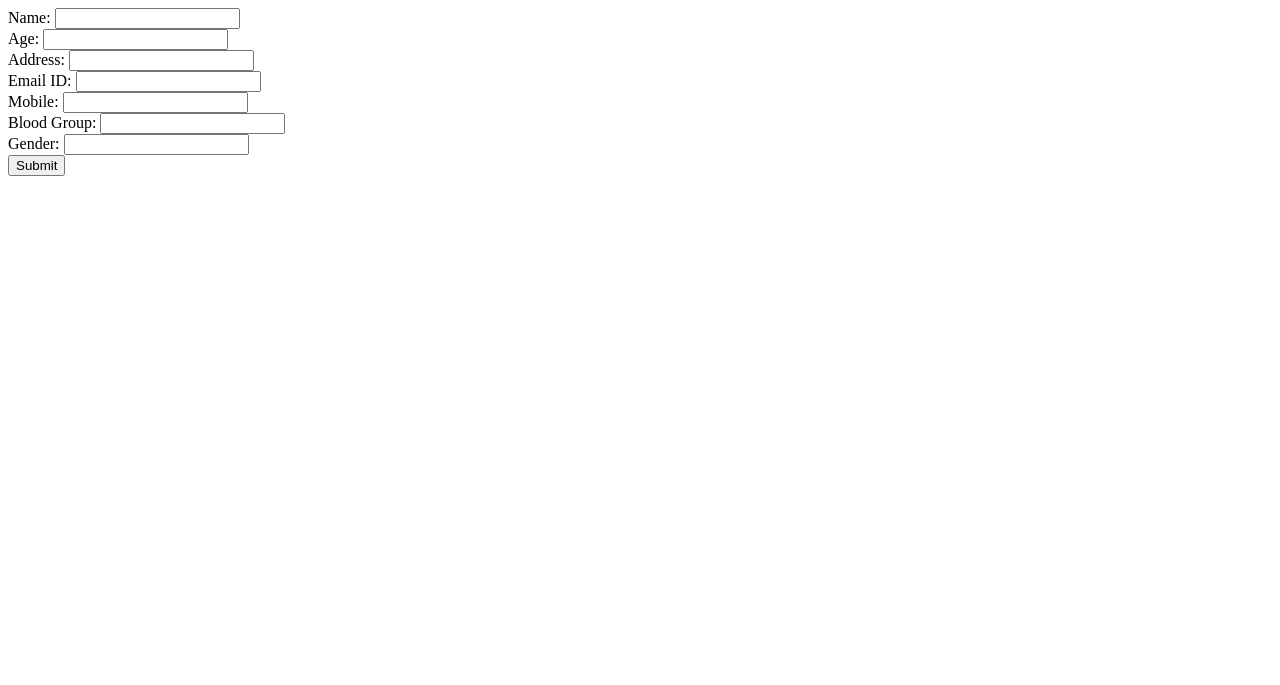
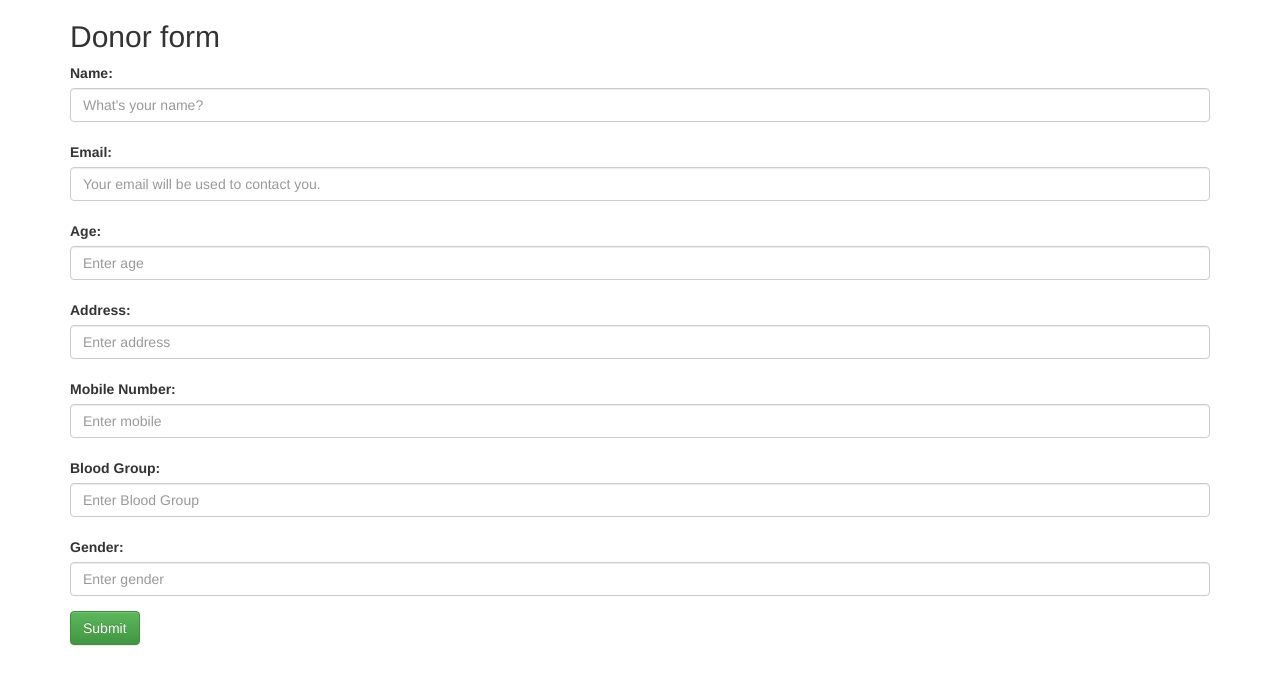
Before and after one commit to Warewolf96/bloodbank, a Flask app: page /form in a window 1280 px wide. Shown: the top 685 px of the page. Run offline with Flask 2, Linux system fonts and the light colour scheme; some libraries are stand-ins or nearby versions.

Commit message:
Updated form with bootstrap

```diff
--- a/templates/form.html
+++ b/templates/form.html
@@ -1,52 +1,71 @@
 <!DOCTYPE html PUBLIC "-//W3C//DTD XHTML 1.0 Strict//EN" "http://www.w3.org/TR/xhtml1/DTD/xhtml1-strict.dtd">
 <html>
     <head>
-        <title>Donor Form</title>
+        <title>Reusable Form Demo</title>
+       <link rel="stylesheet" media="screen" href ="static/bootstrap.min.css">
+       <link rel="stylesheet" href="static/bootstrap-theme.min.css">
+       <meta name="viewport" content = "width=device-width, initial-scale=1.0">
+
     </head>
     <body>
+
+
+<div class="container">
+
+
+  <h2>Donor form</h2>
+  <form  action="" method="post" role="form">
+    {{ form.csrf }}
+    <div class="form-group">
+      <label for="name">Name:</label>
+      <input type="text" class="form-control" id="name" name="name" placeholder="What's your name?">
+      <br>
+      <label for="email">Email:</label>
+      <input type="text" class="form-control" id="email" name="email" placeholder="Your email will be used to contact you.">
+      <br>
+      <label for="age">Age:</label>
+      <input type="text" class="form-control" id="age" name="age" placeholder="Enter age">
+      <br>
+      <label for="address">Address:</label>
+      <input type="text" class="form-control" id="adress" name="address" placeholder="Enter address">
+      <br>
+      <label for="mobile">Mobile Number:</label>
+      <input type="text" class="form-control" id="mobile" name="mobile" placeholder="Enter mobile">
+      <br>
+      <label for="bg">Blood Group:</label>
+      <input type="text" class="form-control" id="bg" name="bg" placeholder="Enter Blood Group">
+      <br>
+      <label for="gen">Gender:</label>
+      <input type="text" class="form-control" id="gen" name="gen" placeholder="Enter gender">
+
+
+    </div>
+    <button type="submit" class="btn btn-success">Submit</button>
+  </form>
+
+  <br>
         {% with messages = get_flashed_messages(with_categories=true) %}
             {% if messages %}
-                <ul>
+
         {% for message in messages %}
-                        <li>{{ message[1] }}</li>
+            {% if "Error" not in message[1]: %}
+                <div class="alert alert-info">
+                <strong>Success! </strong> {{ message[1] }}
+                </div>
+            {% endif %}
+
+            {% if "Error" in message[1]: %}
+                <div class="alert alert-warning">
+                {{ message[1] }}
+                </div>
+            {% endif %}
         {% endfor %}
-                </ul>
             {% endif %}
         {% endwith %}
-        <form action="" method="post">
-            {{ form.csrf }}
 
-            <div class="input text">
-                {{ form.name.label }} {{ form.name }}
 </div>
-
-            <div class="input text">
-                {{ form.age.label }} {{ form.age }}
+<br>
 </div>
-
-            <div class="input text">
-                {{ form.address.label }} {{ form.address }}
 </div>
-
-            <div class="input text">
-                {{ form.eid.label }} {{ form.eid }}
-            </div>
-
-            <div class="input text">
-                {{ form.mobile.label }} {{ form.mobile }}
-            </div>
-
-            <div class="input text">
-                {{ form.bg.label }} {{ form.bg }}
-            </div>
-
-            <div class="input text">
-                {{ form.gen.label }} {{ form.gen }}
-            </div>
-
-            <div class="input submit">
-                <input type="submit" value="Submit" />
-            </div>
-        </form>
 </body>
 </html>
```
Lines whose indentation alone changed are shown as unchanged.
